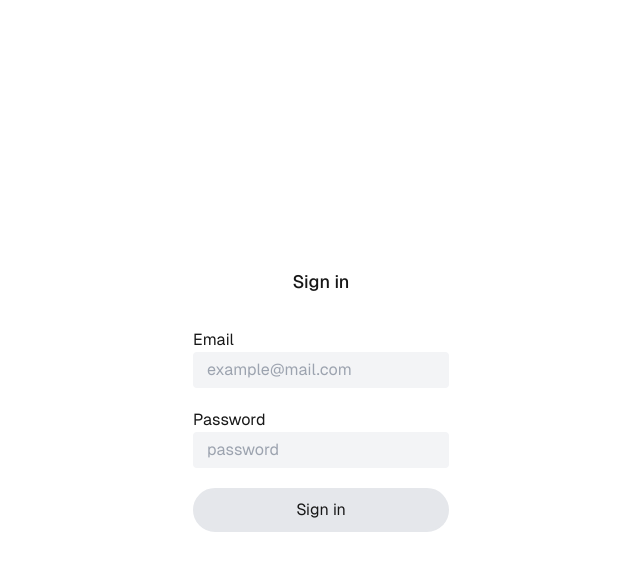
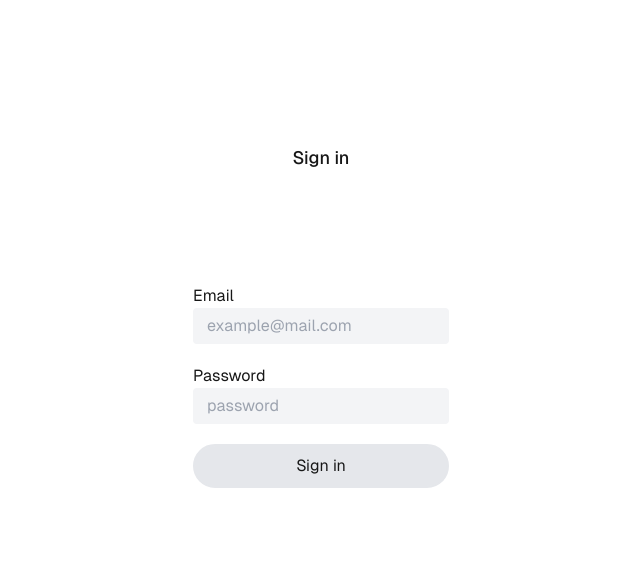
Before and after one commit to rughvi/score-it, a Next.js app: page /signin in a window 1280 px wide. Shown: the top 570 px of the page, without its empty margins (319-959 px from the left). Built offline with nearby package versions, Linux system fonts and the light colour scheme; no server answers.

Commit message:
signin page styling

```diff
--- a/src/app/signin/page.tsx
+++ b/src/app/signin/page.tsx
@@ -24,11 +24,11 @@
     }
     return (
     <div className="grid items-center min-h-screen p-0 pb-5 gap-16 sm:p-20 font-[family-name:var(--font-geist-sans)]">
-        <main className="flex flex-col gap-8 items-center sm:items-center">
-            <div className="text-lg font-medium">
+        <main className="flex flex-col gap-8 row-start-2 items-center sm:items-center">
+            <div className="text-lg font-medium mb-20">
                 Sign in
             </div>
-            <form onSubmit={handleForm} className="flex flex-col space-y-5">
+            <form onSubmit={handleForm} className=" flex flex-col space-y-5">
                 <label htmlFor="email">
                     <p>Email</p>
                     <input className="bg-gray-100 appearance-none border-2 border-gray-100 rounded w-full focus:outline-none focus:bg-white focus:border-black py-1 px-3"
@@ -43,5 +43,8 @@
                     type="submit">Sign in</button>
             </form>
         </main>
+        <footer className="row-start-7 flex gap-2 flex-wrap items-center justify-center">
+
+        </footer>
     </div>);
 }
```
